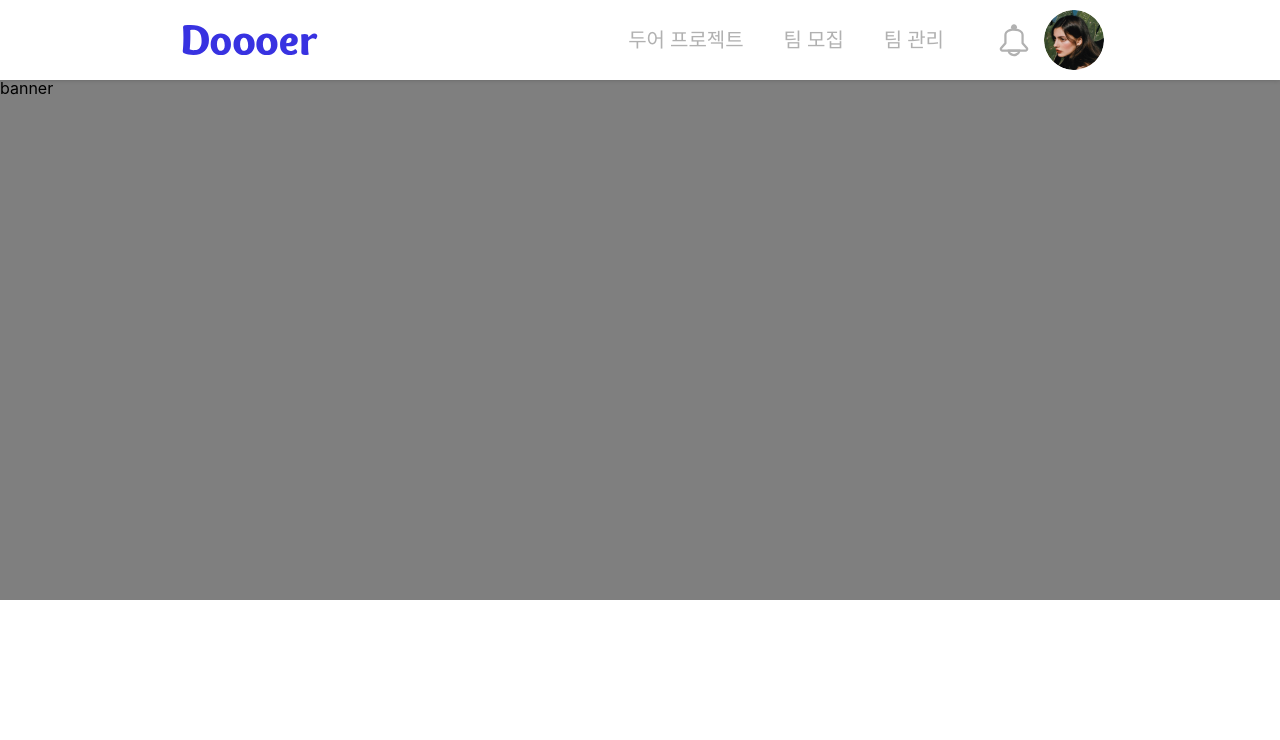
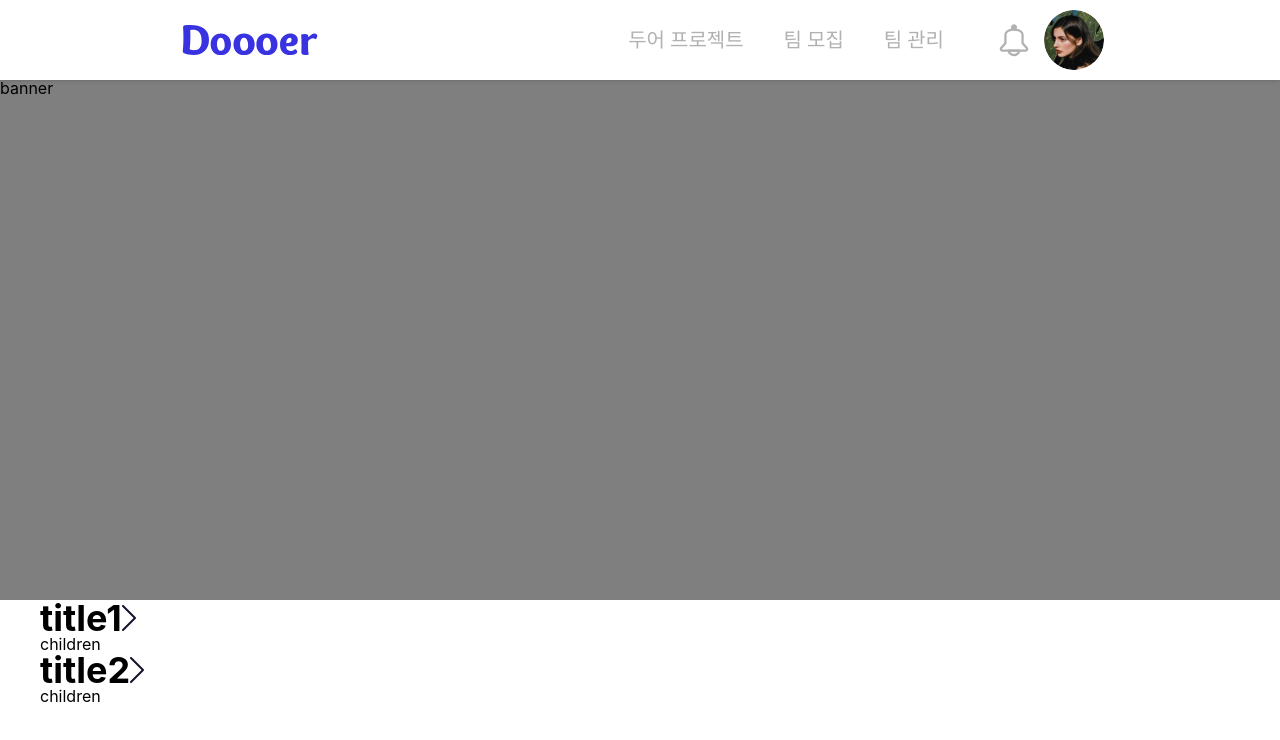
Before and after one commit to doooer/frontend, a Next.js app in the folder apps/main/: page / in a window 1280 px wide. Shown: the top 740 px of the page. Built offline with nearby package versions, Linux system fonts and the light colour scheme; a web font is replaced by a local one.

Commit message:
중간 저장 in WePlanet

```diff
--- a/apps/main/src/domains/home/Home.view.tsx
+++ b/apps/main/src/domains/home/Home.view.tsx
@@ -3,6 +3,7 @@ import React from 'react';
 
 import { Main, Section } from '../_layout/defaultLayout';
 import Banner from './components/Banner';
+import SubSection from './components/SubSection';
 import { HomeViewModel } from './Home.view.model';
 
 export const HomeView: React.VFC<HomeViewModel> = React.memo(() => {
@@ -13,7 +14,14 @@ export const HomeView: React.VFC<HomeViewModel> = React.memo(() => {
         <link rel="icon" href="/favicon.ico" />
       </Head>
       <Banner />
-      <Section></Section>
+      <Section>
+        <SubSection title="title1">
+          <p>children</p>
+        </SubSection>
+        <SubSection title="title2">
+          <p>children</p>
+        </SubSection>
+      </Section>
     </Main>
   );
 });
```
Also changed, not shown: apps/main/src/domains/home/components/BestProjectCard.tsx (added, +27 -0 lines).
